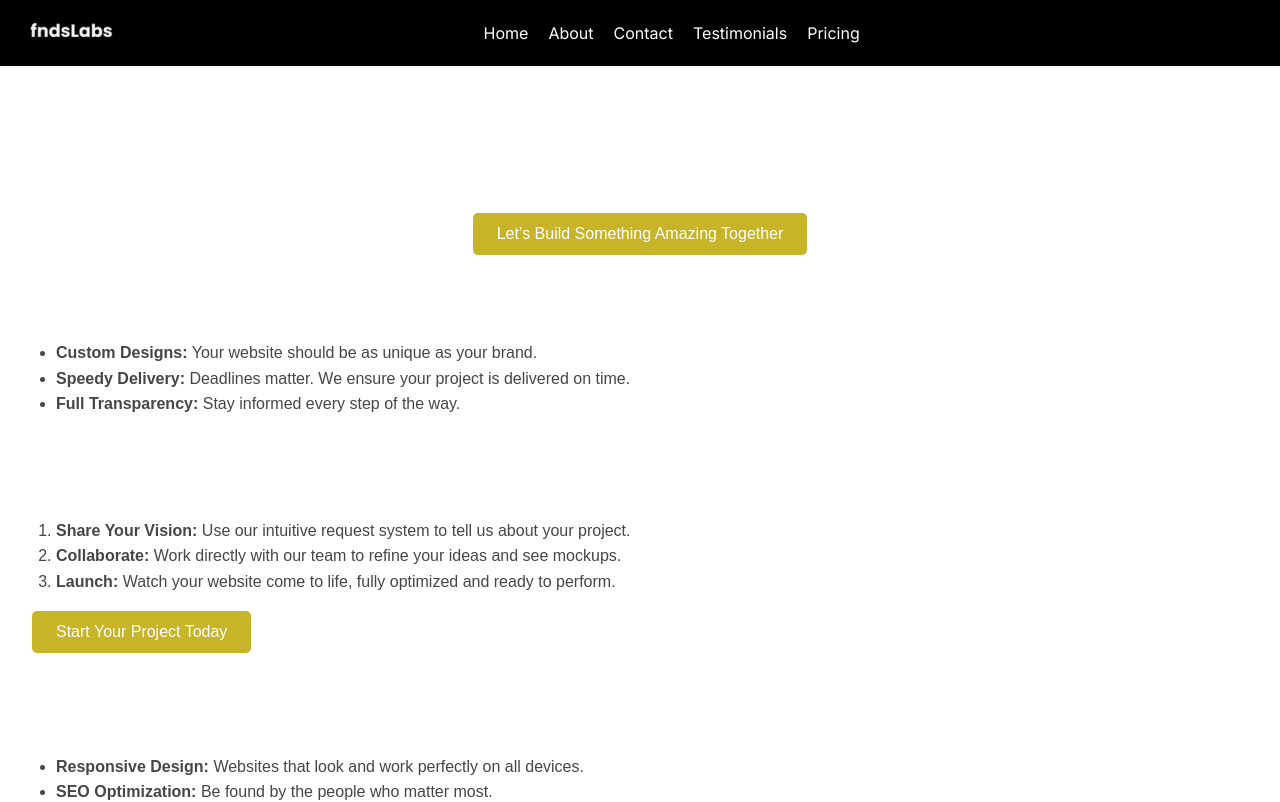
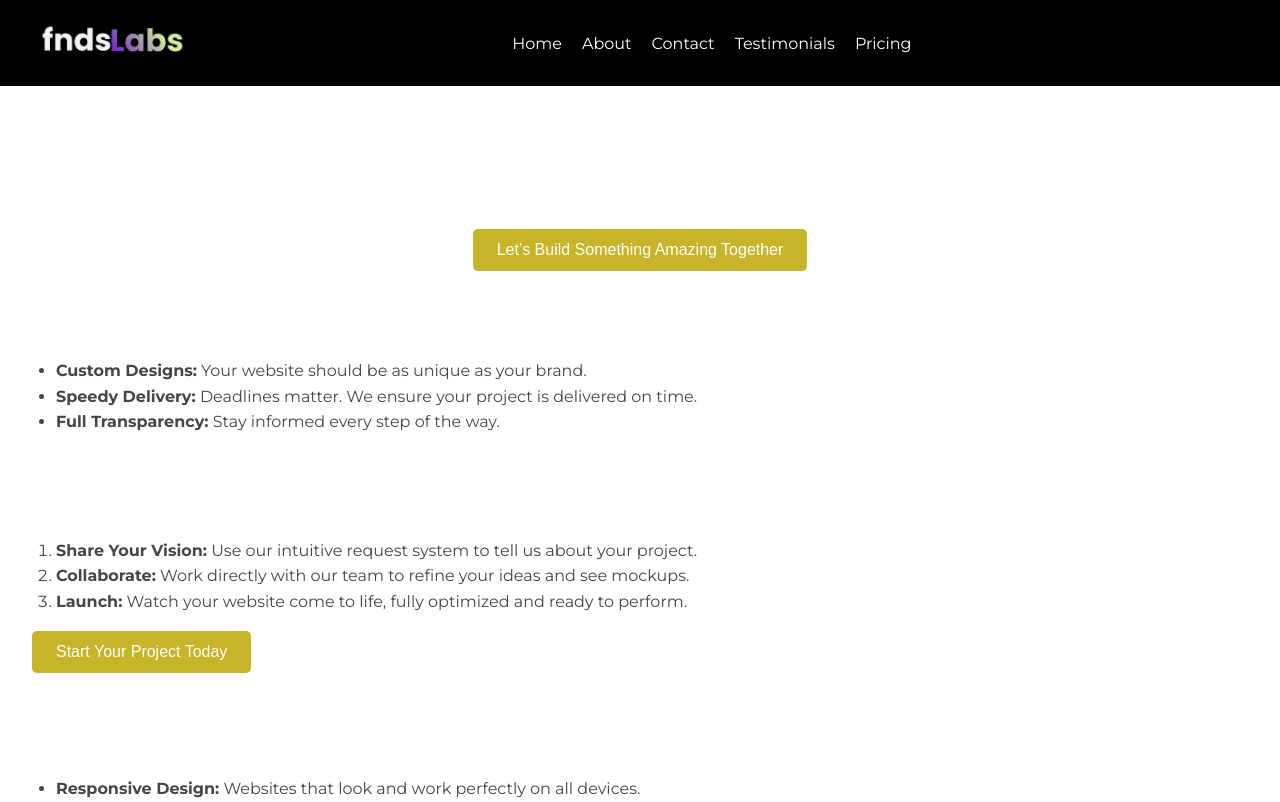
Before and after one commit to aafernands/aafernands.github.io, a Next.js app: page / in a window 1280 px wide. Shown: the top 802 px of the page. Built offline with nearby package versions, Linux system fonts and the light colour scheme.

Commit message:
logo design

```diff
--- a/app/layout.js
+++ b/app/layout.js
@@ -3,8 +3,14 @@ import './globals.css'; // Your global styles
 import { Inter } from 'next/font/google'; // Example of a font import
 import Navbar from '../components/NavBar'; // Import Navbar component
 import Footer from '../components/Footer'; // Import Footer component
+import { Montserrat } from 'next/font/google';
 
 const inter = Inter({ subsets: ['latin'] });
+
+const montserrat = Montserrat({
+  subsets: ['latin'], // Include subsets for your use case
+  weight: ['400', '700'], // Specify font weights you need
+});
 
 export default function RootLayout({ children }) {
   const currentDate = new Date().getFullYear();
@@ -17,7 +23,7 @@ export default function RootLayout({ children }) {
         <title>FNDS Labs</title>
         {/* Add any other global head elements like meta tags, links, etc. */}
       </head>
-      <body className={inter.className}>
+      <body className={montserrat.className}>
         <Navbar />
         {children} {/* This will render the content of each page */}
         <Footer />
--- a/app/page.module.css
+++ b/app/page.module.css
@@ -2,7 +2,6 @@
 /* styles/Home.module.css */
 
 .container {
-  font-family: Arial, sans-serif;
   padding: 0 2rem;
 }
 
@@ -12,8 +11,10 @@
 }
 
 .header h1 {
-  font-size: 2.5rem;
+  font-size: 2rem;
   color: #ffffff;
+  text-align: left;
+
 }
 
 .header p {
--- a/components/NavBar.js
+++ b/components/NavBar.js
@@ -19,7 +19,7 @@ export default function Navbar() {
       <div className={styles.logo}>
         <Link href="/">
           {/* Replace with your logo */}
-          <img src="../logoBlack.jpg" alt="FNDS Labs Logo" className={styles.logoImage} />
+          <img src="../logoColors.jpg" alt="FNDS Labs Logo" className={styles.logoImage} />
         </Link>
       </div>
 
--- a/package.json
+++ b/package.json
@@ -16,8 +16,10 @@
     "@emotion/styled": "^11.14.0",
     "@mui/icons-material": "^5.16.14",
     "@mui/material": "^5.16.14",
+    "@next/font": "^14.2.15",
     "@toolpad/core": "^0.12.0",
     "next": "15.1.4",
+    "next-fonts": "^1.5.1",
     "react": "^18.0.0",
     "react-dom": "^18.0.0"
   },
--- a/styles/navbar.module.css
+++ b/styles/navbar.module.css
@@ -6,6 +6,7 @@
     padding: 10px 20px;
     background-color: #000000;
     color: white;
+
   }
 
   .logo {
@@ -41,7 +42,8 @@
   .drawerMenu {
     padding: 40px;
     background-color:#000000;
-    height: 50vh;
+    height: 100vh;
+
   }
 
   .drawerMenu ul {
@@ -73,5 +75,5 @@
 
 
   .logoImage {
-    height: 40px;
+    height: 60px;
   }
```
Also changed, not shown: public/logoColors.jpg (added), 1 other file (tests, documents, lock files or other folders).
